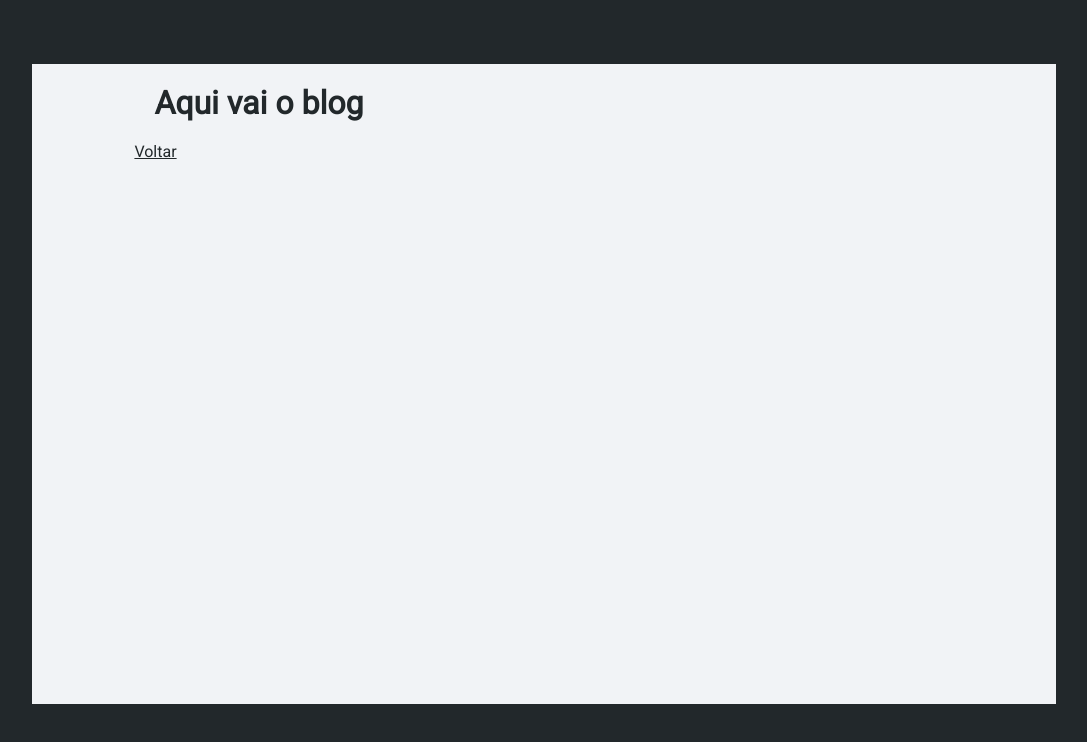
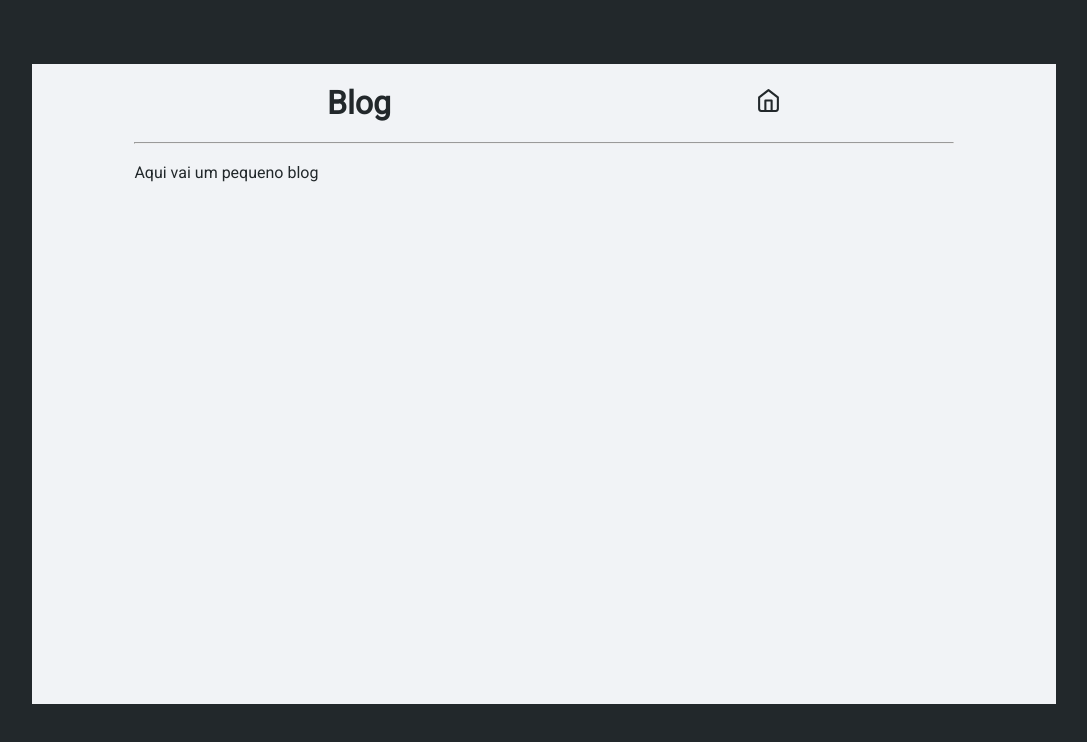
Before and after one commit to rodcordeiro/myPage, a React (Create React App) app: page /blog in a window 1280 px wide. Shown: the top 742 px of the page, without its empty margins (96-1183 px from the left). Built offline with nearby package versions, Linux system fonts and the light colour scheme.

Commit message:
Finished project session

```diff
--- a/src/pages/Blog/index.js
+++ b/src/pages/Blog/index.js
@@ -1,14 +1,30 @@
 import React from 'react';
+import { Link } from 'react-router-dom';
+import { FiLogIn, FiHome } from 'react-icons/fi';
 import './style.css';
 
 export default function Blog(){
     return (
         <div className="projectContent">
            <div className="projetos">
-               <h1>Aqui vai o blog</h1>
+               <header>
+                    <h1>Blog</h1>
+                    <Link
+                        to={'/'}
+                        className="homeButton"
+                        // onClick={showHome}
+                    >
+                        <FiHome />
+                    </Link>
+                </header>
+                <hr />
+                <br />
+                <p>
+                    Aqui vai um pequeno blog
+                </p>
 
-               <a href='/'>Voltar</a>
-           </div>
+
+            </div>
         </div>
     );
 };
--- a/src/pages/Contact/index.js
+++ b/src/pages/Contact/index.js
@@ -1,15 +1,28 @@
 import React from 'react';
+import { Link } from 'react-router-dom';
+import { FiLogIn, FiHome } from 'react-icons/fi';
 import './style.css';
 
 export default function Contact(){
     return (
         <div className="projectContent">
            <div className="projetos">
-               <h1>Contact Session</h1>
+               <header>
+                    <h1>Contato</h1>
+                    <Link
+                        to={'/'}
+                        className="homeButton"
+                        // onClick={showHome}
+                    >
+                        <FiHome />
+                    </Link>
+               </header>
+               <hr />
+               <br />
                <p> Ainda em desenvolvimento, mas qualquer coisa manda e-mail para <a href="mailto:rodrigomendoncca@gmail.com?subject=Sobre%20seu%20portfolio">rodrigomendoncca@gmail.com</a></p>
-               <br />
-               <a href='/'>Home</a>
-           </div>
+
+
+            </div>
         </div>
     );
 };
--- a/src/pages/Main/index.js
+++ b/src/pages/Main/index.js
@@ -78,7 +78,7 @@ export default function MainPage(){
         }, delta);
     };
 
-    window.onload = function() {
+    function type() {
         var elements = document.getElementsByClassName('typewrite');
         for (var i=0; i<elements.length; i++) {
             var toRotate = elements[i].getAttribute('data-type');
@@ -92,7 +92,7 @@ export default function MainPage(){
 
 
     return (
-        <div className="mainContent">
+        <div onLoad={type} className="mainContent">
 		<img src="https://rodcordeiro.github.io/shares/img/eu.jpg" alt="Minha foto" />
 
         <div id="data">
--- a/src/pages/Projetos/index.js
+++ b/src/pages/Projetos/index.js
@@ -23,13 +23,18 @@ export default function Projetos(){
             id:3,
             title:"Be the hero!",
             description: "Projeto voltado para ongs que poderão cadastrar casos para quem tiver interesse em ajudar.",
-            link:"/projetos",
-            img:"./heroes.png"
+            link:"http://cordeiro-bethehero-frontend.herokuapp.com/",
+            img:"https://rodcordeiro.github.io/shares/img/heroes.png"
+        },
+        {
+            id:4,
+            title:"Rock & Burger",
+            description: "Projeto voltado para ongs que poderão cadastrar casos para quem tiver interesse em ajudar.",
+            link:"https://rodcordeiro.github.io/Projects/Rock&Burguer/index.html",
+            img:"https://rodcordeiro.github.io/Projects/Rock&Burguer/images/logo_oficial-u970.png"
         }
     ]
-    function showHome(e){
-        e.preventDefault();
-    }
+
     return (
         <div className="projectContent">
            <div className="projetos">
@@ -56,6 +61,7 @@ export default function Projetos(){
                         <a
                             href={projeto.link}
                             className='link'
+                            target="_blank"
                         >
                             Veja mais
                             <FiLogIn className="link_icon"/>
```
